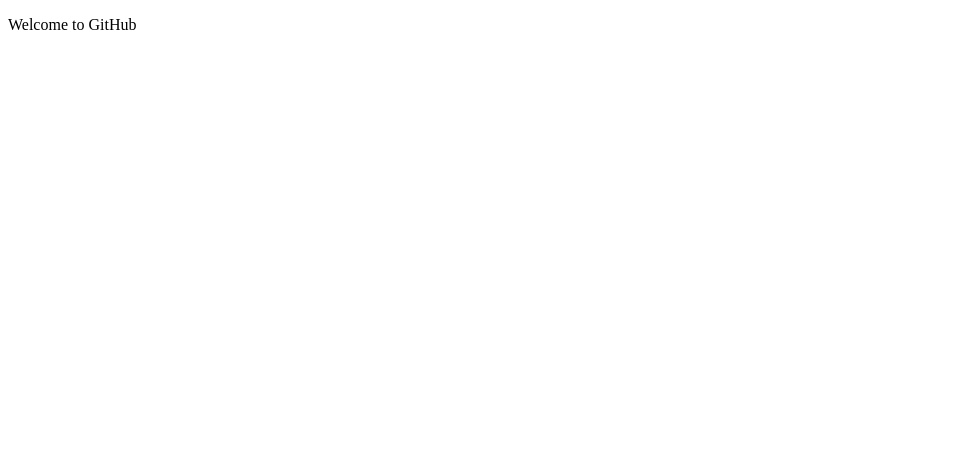
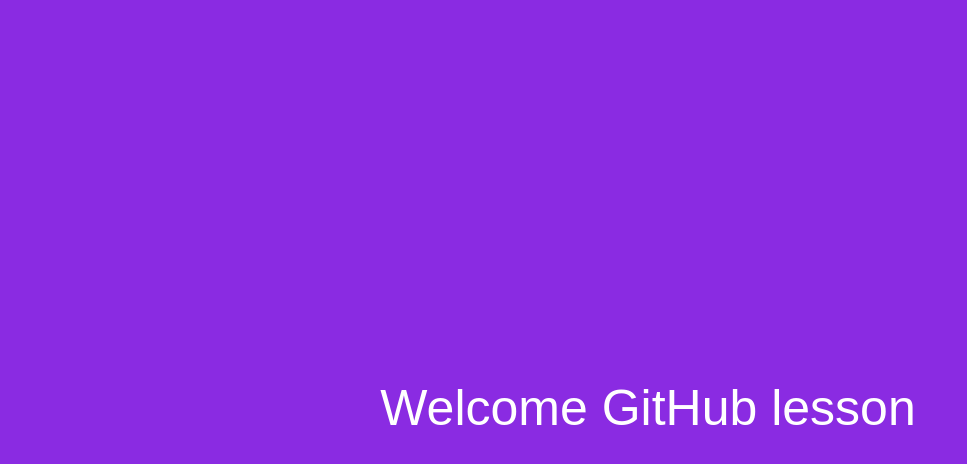
Before and after one commit to Xanim20/github-4, a plain HTML site: page index.html in a window 1280 px wide. Shown: the whole page, without its empty margins (0-967 px from the left). Drawn offline with Linux system fonts and the light colour scheme.

Commit message:
myCommit

```diff
--- a/index.html
+++ b/index.html
@@ -5,8 +5,21 @@
     <meta http-equiv="X-UA-Compatible" content="IE=edge">
     <meta name="viewport" content="width=device-width, initial-scale=1.0">
     <title>Document</title>
+    <style>
+        body{
+            width: 100%;
+            min-height: 100vh;
+            background-color: blueviolet;
+            color: white;
+            font-size: 50px;
+            display: flex;
+            justify-content: center;
+            align-items: center;
+            font-family: sans-serif;
+        }
+    </style>
 </head>
 <body>
-    <p>Welcome to GitHub</p>
+    <p>Welcome  GitHub lesson</p>
 </body>
 </html>
```
